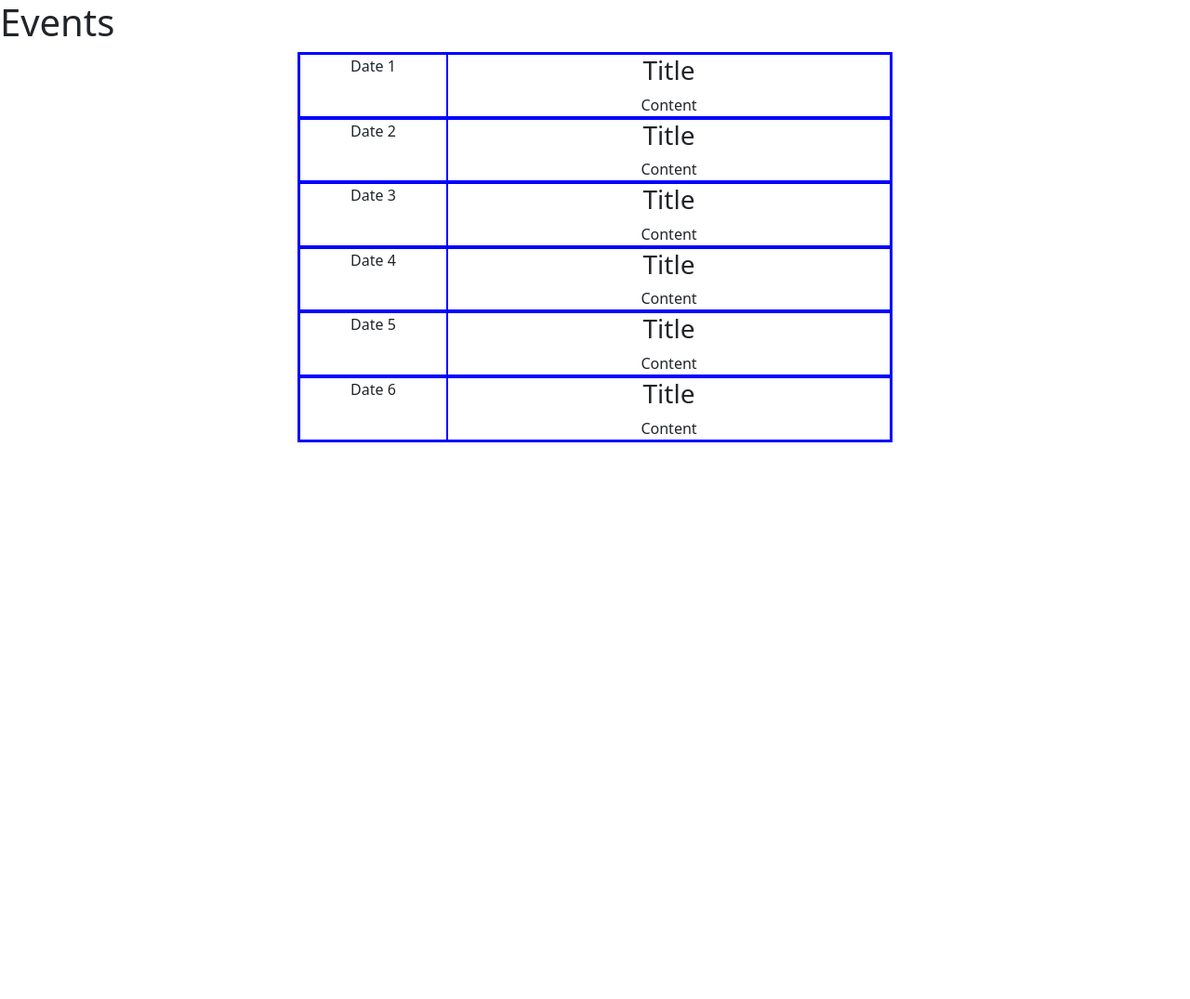
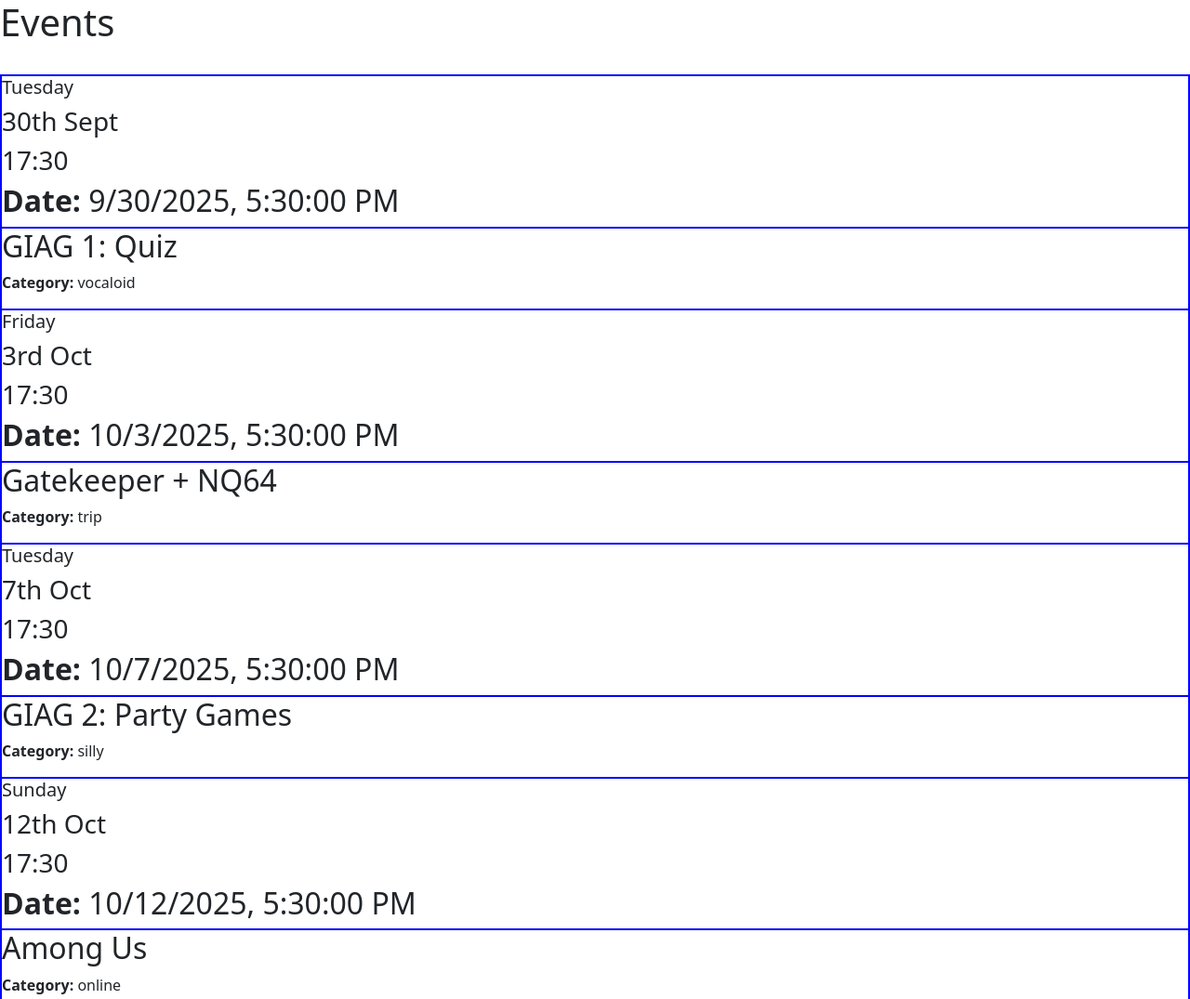
Before and after one commit to jpelling2006/vocasocwebsite, a plain HTML site: page pages/events.html in a window 1280 px wide. Shown: the top 1075 px of the page at 93% size. Before the commit the page ends 800 px from the top, so only its background shows below. Drawn offline with nearby package versions, Linux system fonts and the light colour scheme.

Commit message:
events page date stuff

```diff
--- a/pages/events.html
+++ b/pages/events.html
@@ -16,8 +16,75 @@
     <style>
         div {border: 1px solid blue}
     </style>
+
     <body>
         <h1>Events</h1>
+
+        <br/>
+
+        <div id="eventList">
+            <!-- Events will be displayed here -->
+        </div>
+
+        <script>
+
+            // Function to get the ordinal suffix
+            function getOrdinalSuffix(day) {
+                if (day > 3 && day < 21) return 'th'; // Handle 11th, 12th, 13th, etc.
+                switch (day % 10) {
+                case 1: return 'st';
+                case 2: return 'nd';
+                case 3: return 'rd';
+                default: return 'th';
+                }
+            }
+
+            // Fetch the JSON file using fetch API
+            fetch('../data/socials.json')
+                .then(response => response.json())  // Parse the JSON response
+                .then(events => {
+                // Loop through the events and display each one
+                const eventListContainer = document.getElementById('eventList');
+                events.forEach(event => {
+                    // Convert date to more readable formats
+                    const eventDate = new Date(event.date);
+                    const eventDayName = eventDate.toLocaleDateString('en-GB', { weekday: 'long' });
+                    const eventDayNumber = eventDate.getDate() + getOrdinalSuffix(eventDate.getDate());
+                    const eventMonth = eventDate.toLocaleString('en-GB', { month: 'short' });
+                    const eventTime = eventDate.toLocaleTimeString('en-GB', { hour12: false, hour: '2-digit', minute: '2-digit' });
+
+
+                    // Create new divs for each event
+                    const dateDiv = document.createElement('div');
+                    dateDiv.classList.add('date');
+
+                    const eventDiv = document.createElement('div');
+                    eventDiv.classList.add('event');
+
+
+                    // Add details to the divs
+                    dateDiv.innerHTML = `
+                        <h5>${eventDayName}</h5>
+                        <h3>${eventDayNumber} ${eventMonth}</h3>
+                        <h3>${eventTime}</h3>
+                        <h2><strong>Date:</strong> ${eventDate.toLocaleString()}</h2>
+                    `;
+
+                    eventDiv.innerHTML = `
+                        <h2>${event.title}</h2>
+                        <p><strong>Category:</strong> ${event.category}</p>
+                    `;
+
+                    // Append the divs to the event list container
+                    eventListContainer.appendChild(dateDiv);
+                    eventListContainer.appendChild(eventDiv);
+                });
+              })
+              .catch(error => console.error('Error loading JSON:', error));
+        </script>
+
+        <br/>
+
         <div class="container text-center" style="width: 50vw;">
             <div class="row">
                 <div class="col-3">Date 1</div>
```
